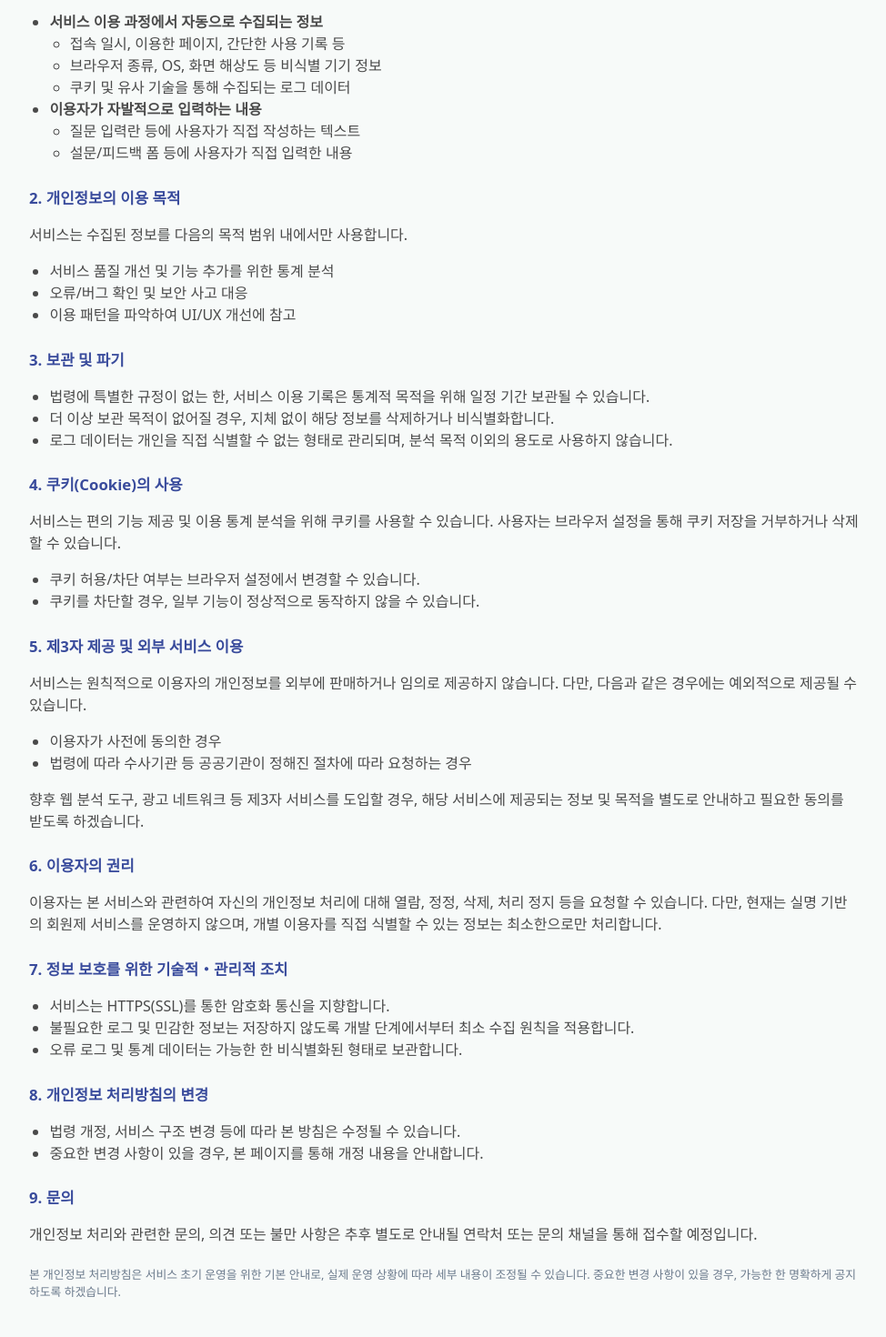
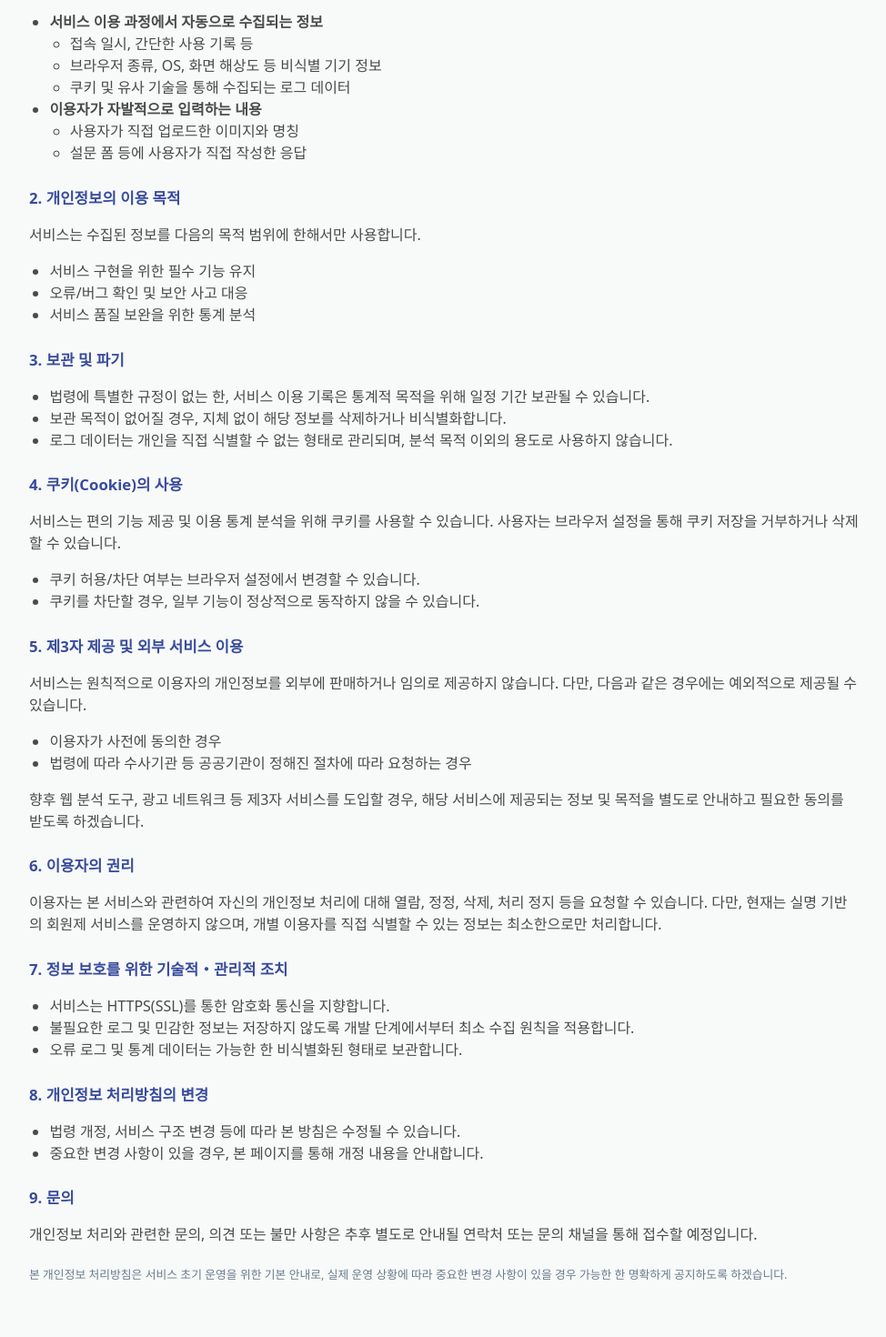
Before and after one commit to pikaak/Curioft_Site, a Next.js app: page /privacy in a window 1280 px wide. Shown: the part 320-1790 px from the top of the page at 91% size, without its empty margins (152-1126 px from the left). Built offline with nearby package versions, Linux system fonts and the light colour scheme.

Commit message:
privacyandterm

```diff
--- a/pages/privacy.js
+++ b/pages/privacy.js
@@ -23,7 +23,7 @@ const FOOTER = (
     <div className="container footer-container">
       <p>© {new Date().getFullYear()} Curioft. All rights reserved.</p>
       <p className="footer-sub">
-        타로, 게임, 편의성 툴 등을 만들고 무료 제공하는 웹 실험실
+        타로, 게임, 편의성 툴 등을 만들고 무료 제공하는 1인 웹스튜디오
       </p>
     </div>
   </footer>
@@ -58,7 +58,7 @@ export default function PrivacyPage() {
               <li>
                 <strong>서비스 이용 과정에서 자동으로 수집되는 정보</strong>
                 <ul>
-                  <li>접속 일시, 이용한 페이지, 간단한 사용 기록 등</li>
+                  <li>접속 일시, 간단한 사용 기록 등</li>
                   <li>브라우저 종류, OS, 화면 해상도 등 비식별 기기 정보</li>
                   <li>쿠키 및 유사 기술을 통해 수집되는 로그 데이터</li>
                 </ul>
@@ -66,24 +66,24 @@ export default function PrivacyPage() {
               <li>
                 <strong>이용자가 자발적으로 입력하는 내용</strong>
                 <ul>
-                  <li>질문 입력란 등에 사용자가 직접 작성하는 텍스트</li>
-                  <li>설문/피드백 폼 등에 사용자가 직접 입력한 내용</li>
+                  <li>사용자가 직접 업로드한 이미지와 명칭</li>
+                  <li>설문 폼 등에 사용자가 직접 작성한 응답</li>
                 </ul>
               </li>
             </ul>
 
             <h2>2. 개인정보의 이용 목적</h2>
-            <p>서비스는 수집된 정보를 다음의 목적 범위 내에서만 사용합니다.</p>
+            <p>서비스는 수집된 정보를 다음의 목적 범위에 한해서만 사용합니다.</p>
             <ul>
-              <li>서비스 품질 개선 및 기능 추가를 위한 통계 분석</li>
+              <li>서비스 구현을 위한 필수 기능 유지</li>
               <li>오류/버그 확인 및 보안 사고 대응</li>
-              <li>이용 패턴을 파악하여 UI/UX 개선에 참고</li>
+              <li>서비스 품질 보완을 위한 통계 분석</li>
             </ul>
 
             <h2>3. 보관 및 파기</h2>
             <ul>
               <li>법령에 특별한 규정이 없는 한, 서비스 이용 기록은 통계적 목적을 위해 일정 기간 보관될 수 있습니다.</li>
-              <li>더 이상 보관 목적이 없어질 경우, 지체 없이 해당 정보를 삭제하거나 비식별화합니다.</li>
+              <li>보관 목적이 없어질 경우, 지체 없이 해당 정보를 삭제하거나 비식별화합니다.</li>
               <li>로그 데이터는 개인을 직접 식별할 수 없는 형태로 관리되며, 분석 목적 이외의 용도로 사용하지 않습니다.</li>
             </ul>
 
@@ -138,7 +138,7 @@ export default function PrivacyPage() {
 
             <p className="legal-disclaimer">
               본 개인정보 처리방침은 서비스 초기 운영을 위한 기본 안내로, 실제 운영 상황에 따라
-              세부 내용이 조정될 수 있습니다. 중요한 변경 사항이 있을 경우, 가능한 한 명확하게 공지하도록 하겠습니다.
+              중요한 변경 사항이 있을 경우 가능한 한 명확하게 공지하도록 하겠습니다.
             </p>
           </div>
         </section>
--- a/pages/terms.js
+++ b/pages/terms.js
@@ -23,7 +23,7 @@ const FOOTER = (
     <div className="container footer-container">
       <p>© {new Date().getFullYear()} Curioft. All rights reserved.</p>
       <p className="footer-sub">
-        타로, 게임, 편의성 툴 등을 만들고 무료 제공하는 웹 실험실
+        타로, 게임, 편의성 툴 등을 만들고 무료 제공하는 호기심 공작소
       </p>
     </div>
   </footer>
@@ -124,8 +124,7 @@ export default function TermsPage() {
 
             <h2>8. 타로/심리 테스트 등 콘텐츠에 대한 안내</h2>
             <p>
-              서비스에서 제공하는 타로 리딩, 심리 테스트, 게임 등은 어디까지나 엔터테인먼트 및
-              자기 성찰을 돕기 위한 도구일 뿐, 의학적・법률적・재정적 조언을 대신하지 않습니다.
+              서비스에서 제공되는 내용은 어디까지나 엔터테인먼트 및 자가 치유를 돕기 위한 도구일 뿐, 의학적・법률적・재정적 조언을 대신하지 않습니다.
             </p>
             <p>
               중요한 결정은 반드시 전문가와의 상담, 추가적인 정보 확인 등을 통해 신중히 진행해 주시기
```
